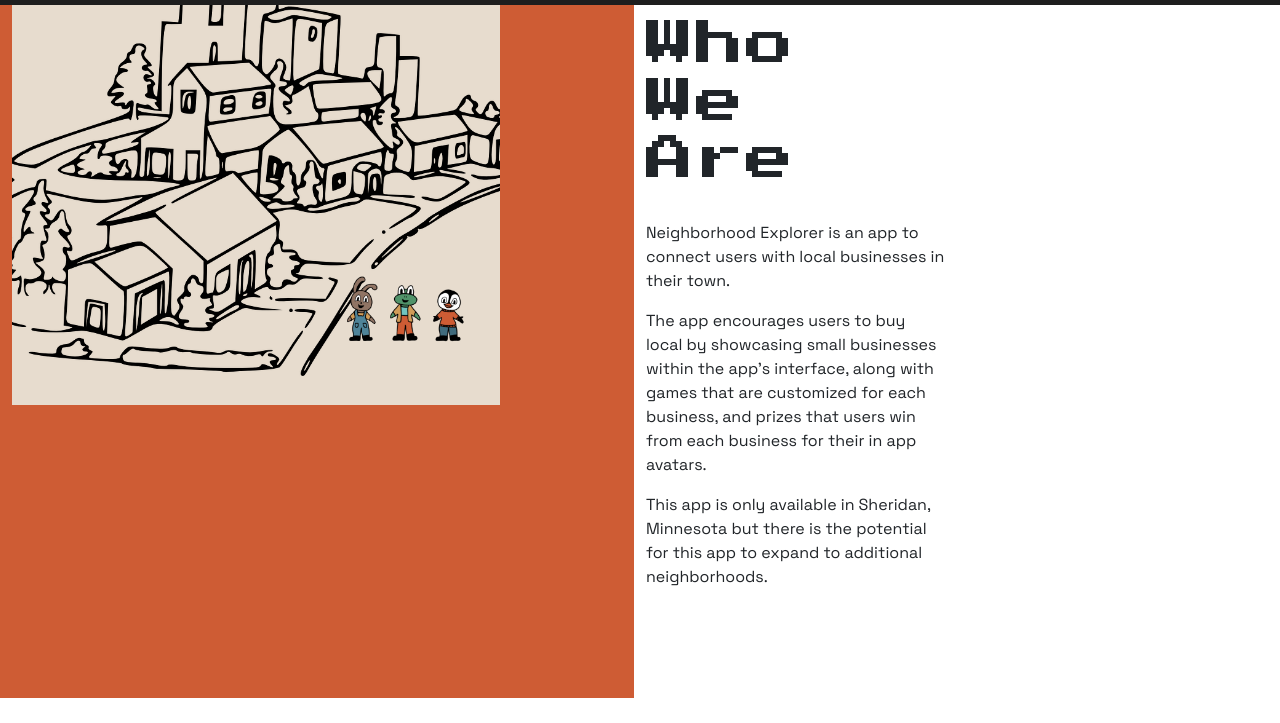
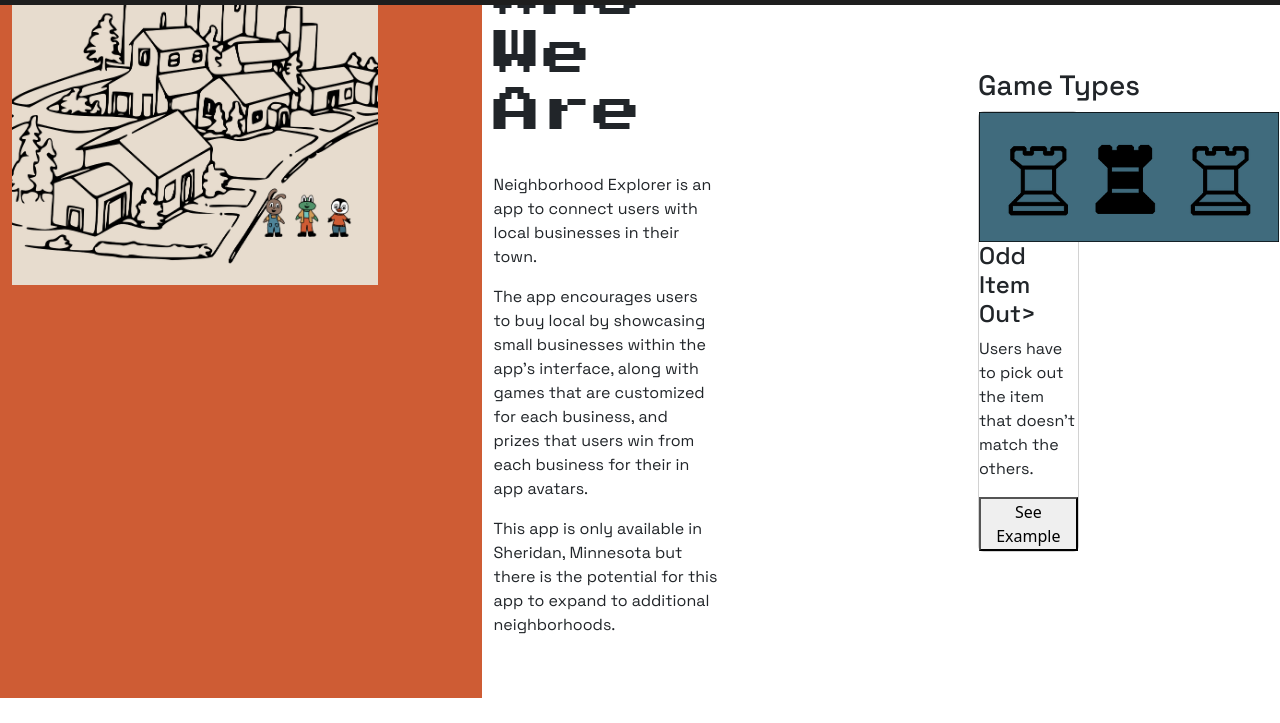
Before and after one commit to SaraHudis/NeighborhoodExplorer, a plain HTML site: page index.html in a window 1280 px wide. Shown: the part 77-800 px from the top of the page. Drawn offline with nearby package versions, Linux system fonts and the light colour scheme; a script that the page names is missing.

Commit message:
Update index.html

```diff
--- a/index.html
+++ b/index.html
@@ -51,6 +51,21 @@
             </div>
           </div>
         </div>
+        <section class="gameTypes">
+          <div>
+            <h3 class="section Heading">Game Types</h2>
+            <div class="rowCards">
+            <!--card 1-->
+              <div class="cardContainer col-lg-4 col-md-4 col-sm-12">
+                <div class="card">
+                  <img src="/images/odditemout.png" width="300">
+                  <div class="cardBody">
+                    <h4 class="card-title">Odd Item Out></h4>
+                    <p class="card-text">Users  have to pick out the item that doesn’t match the others.</p>
+                    <button>See Example</button>
+                  </div>
+                </div>
+            </div>
 </body>
 <script src="js/index.js"></script>
 <script src="https://cdn.jsdelivr.net/npm/bootstrap@5.2.2/dist/js/bootstrap.bundle.min.js" integrity="sha384-OERcA2EqjJCMA+/3y+gxIOqMEjwtxJY7qPCqsdltbNJuaOe923+mo//f6V8Qbsw3" crossorigin="anonymous"></script>
```
